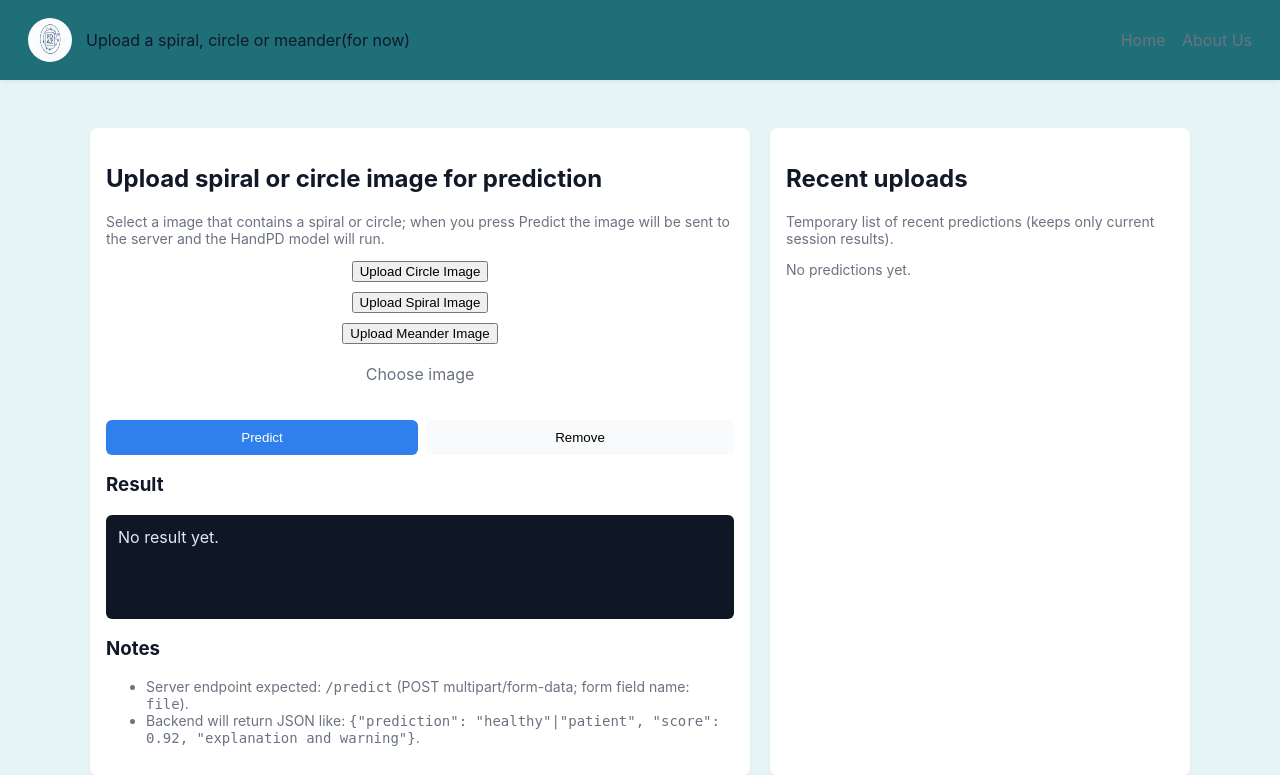
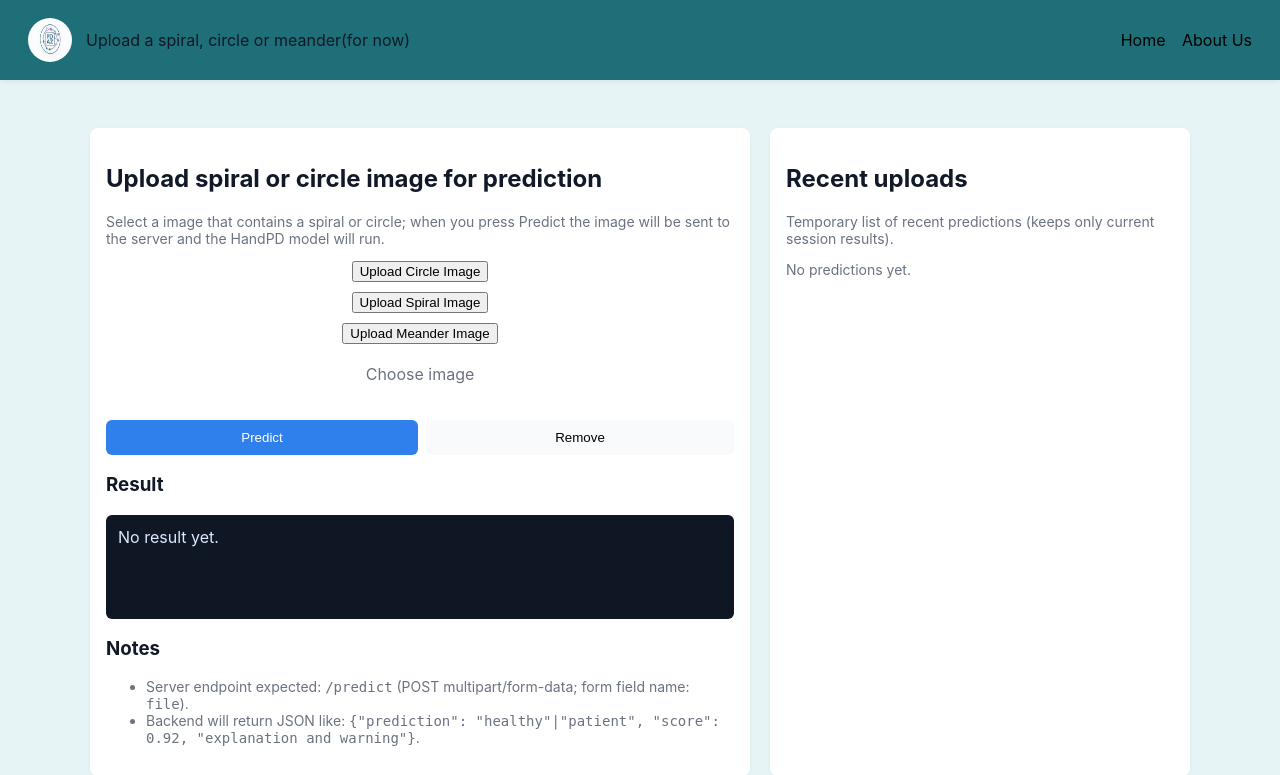
Before and after one commit to DhruvOCE/sciencefairproject_frontend_render-deployment, a Flask app: page / in a window 1280 px wide. Shown: the top 775 px of the page. Run offline with Flask 3, Linux system fonts and the light colour scheme.

Commit message:
Change nav link color to black

```diff
--- a/templates/homepage.html
+++ b/templates/homepage.html
@@ -12,7 +12,7 @@
 		.brand h1{font-size:18px;margin:0;color:#FFFFFF;}
 		.brand img{height:44px; width:44px; border-radius:50%;}
 		.brand .muted{  font-size:13px; color:#E6F4F5; }
-		nav a{margin-left:12px;color:var(--muted);text-decoration:none}
+		nav a{margin-left:12px;color:#000000;text-decoration:none}
 		nav a:hover{ color:var(--accent);}
 		main{max-width:1100px;margin:28px auto;padding:20px}
 		.grid{display:grid;grid-template-columns:1fr 420px;gap:20px}
```
